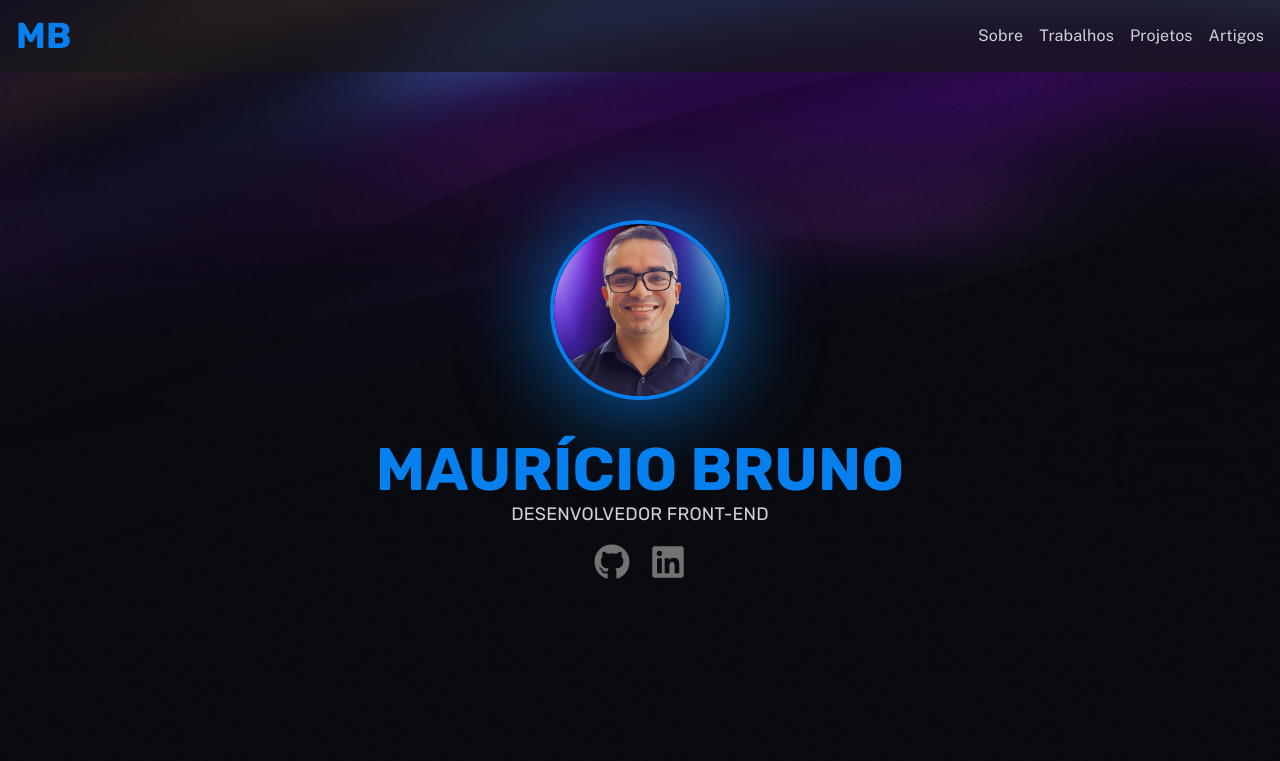
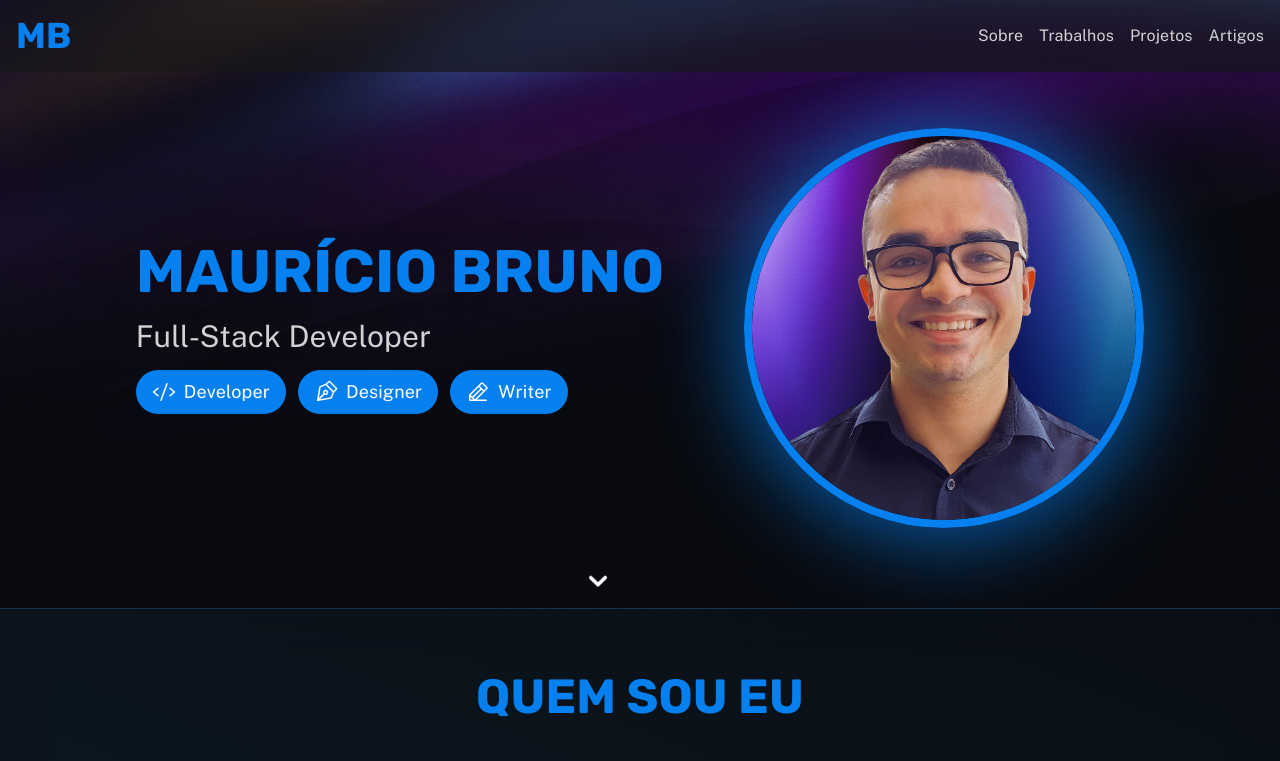
Before and after one commit to MBrunoS/portfolio, a Next.js app: page / in a window 1280 px wide. Shown: the top 761 px of the page. Built offline with nearby package versions, Linux system fonts and the light colour scheme.

Commit message:
feat: update hero section

```diff
--- a/package.json
+++ b/package.json
@@ -10,7 +10,7 @@
   },
   "dependencies": {
     "@emotion/react": "^11.10.5",
-    "@next/font": "^13.1.6",
+    "@phosphor-icons/react": "^2.0.9",
     "@radix-ui/react-navigation-menu": "^1.1.1",
     "lottie-react": "^2.3.1",
     "next": "^13.4.1",
--- /dev/null
+++ b/src/components/Hero/index.tsx
@@ -0,0 +1,22 @@
+import React from "react";
+import { Heading } from "../Heading";
+import { ProfilePic } from "../ProfilePic";
+
+type HeroProps = {
+  title: string;
+  tagline: string;
+  children?: React.ReactNode;
+};
+
+export const Hero: React.FC<HeroProps> = ({ title, tagline, children }) => {
+  return (
+    <section className="relative flex items-center justify-center px-16 pt-32 pb-20 gap-20">
+      <div className="flex flex-col gap-4">
+        <Heading as="h1">{title}</Heading>
+        <p className="text-secondary-color text-3xl">{tagline}</p>
+        <div className="flex gap-3">{children}</div>
+      </div>
+      <ProfilePic />
+    </section>
+  );
+};
--- /dev/null
+++ b/src/components/Pill/index.tsx
@@ -0,0 +1,13 @@
+import React from "react";
+
+type PillProps = {
+  children: React.ReactNode;
+};
+
+export const Pill: React.FC<PillProps> = ({ children }) => {
+  return (
+    <div className="flex items-center gap-2 rounded-full bg-primary-color text-white px-4 py-2 text-lg">
+      {children}
+    </div>
+  );
+};
--- a/src/components/ProfilePic/index.tsx
+++ b/src/components/ProfilePic/index.tsx
@@ -8,7 +8,7 @@ export const ProfilePic: React.FC = () => {
       src={profileImg}
       alt="Maurício Bruno"
       placeholder="blur"
-      className={`animate-glow max-w-[180px] border-4 border-primary-color rounded-full`}
+      className={`animate-glow max-w-[400px] border-8 border-primary-color rounded-full`}
     />
   );
 };
--- a/src/pages/index.tsx
+++ b/src/pages/index.tsx
@@ -11,6 +11,9 @@ import { Section } from "../components/Section";
 import { CoverCard } from "../components/Card/Cover";
 import { Jobs } from "../components/Jobs";
 import webDevAnimation from "../assets/web_dev.json";
+import { Hero } from "../components/Hero";
+import { Pill } from "../components/Pill";
+import { Code, PenNib, PencilLine } from "@phosphor-icons/react";
 
 export default function Home() {
   const webDevAnimRef = useRef<LottieRefCurrentProps>(null);
@@ -30,18 +33,18 @@ export default function Home() {
 
       <Navbar />
 
-      <Section id="home" variant="hero">
-        <ProfilePic />
-        <div className="mt-10 mb-4 text-center">
-          <Heading>Maurício Bruno</Heading>
-          <p className="text-secondary-color uppercase text-lg">
-            Desenvolvedor Front-end
-          </p>
-        </div>
-        <SocialLinks />
-
+      <Hero title="Maurício Bruno" tagline="Full-Stack Developer">
+        <Pill>
+          <Code size={24} /> Developer
+        </Pill>
+        <Pill>
+          <PenNib size={24} /> Designer
+        </Pill>
+        <Pill>
+          <PencilLine size={24} /> Writer
+        </Pill>
         <DownArrow />
-      </Section>
+      </Hero>
 
       <Section id="about" variant="featured">
         <Heading as="h2">Quem sou eu</Heading>
```
Also changed, not shown: 1 other file (tests, documents, lock files or other folders).
